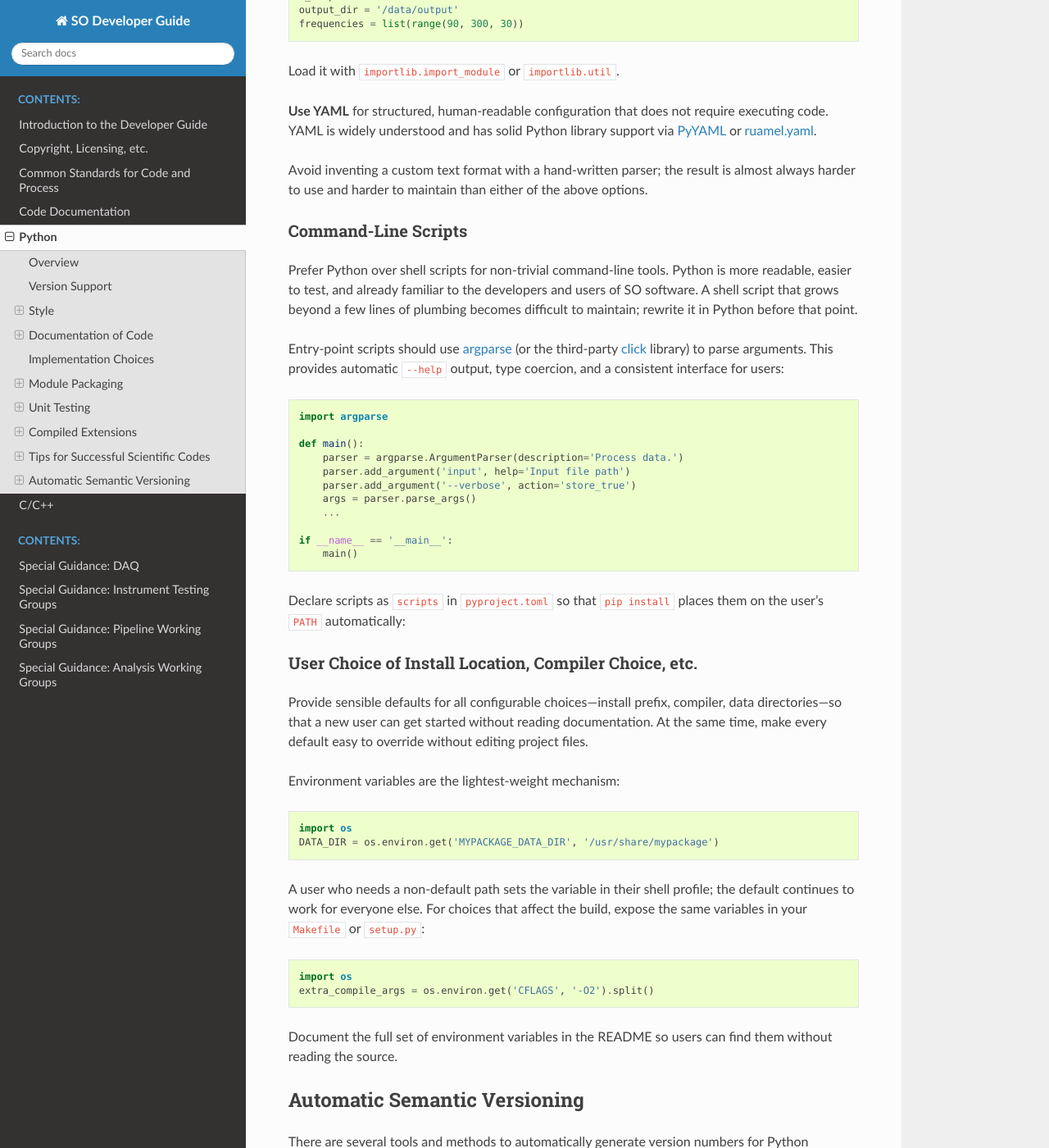
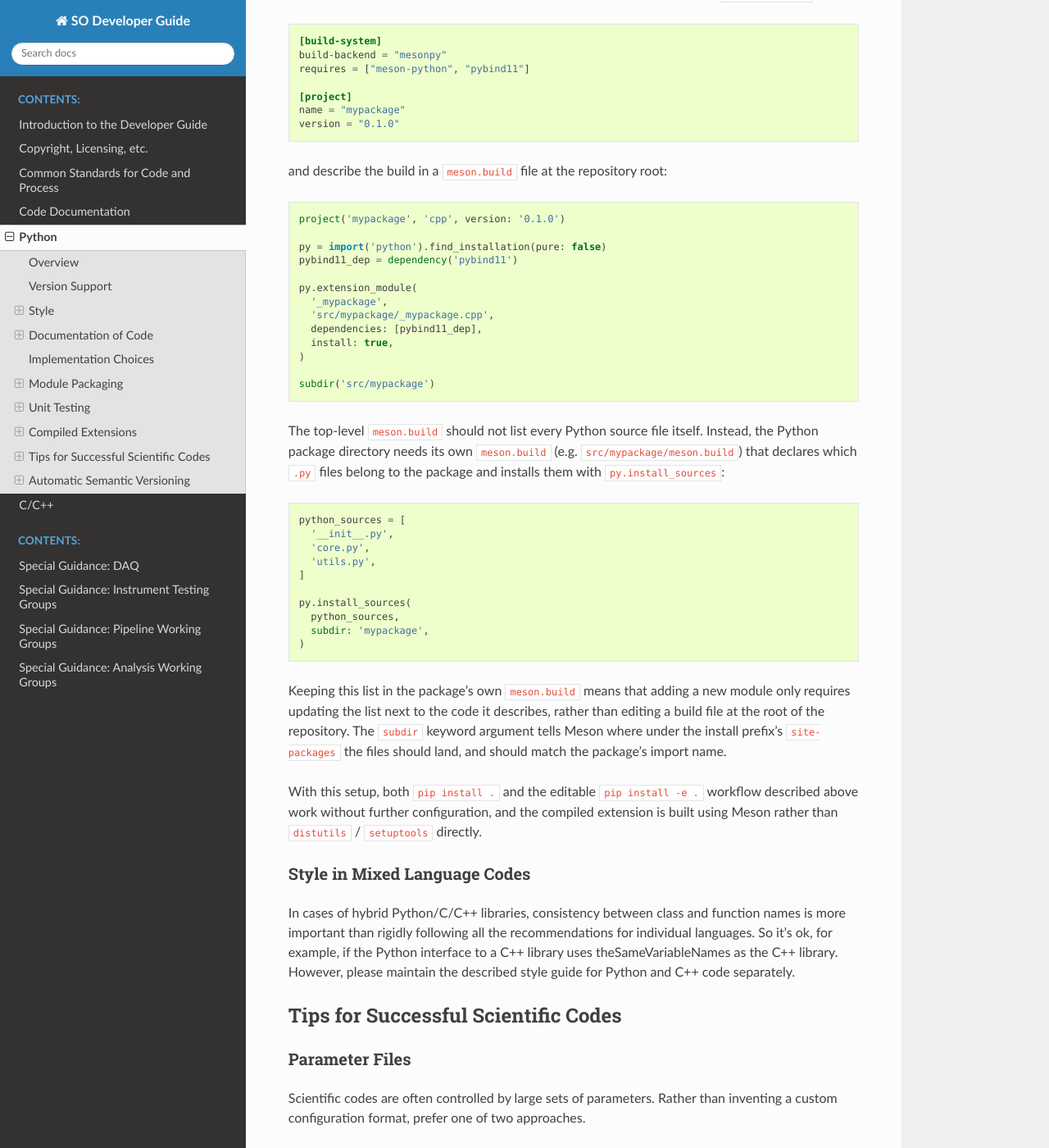
Before and after one commit to simonsobs/so_dev_guide, a Sphinx documentation site: the page built from source/python.rst, in a window 1280 px wide and 1400 px high, scrolled down 7426 px. Shown: the whole window at 82% size. Built offline with Sphinx 7.4.7 and the Read the Docs theme 3.1.0, drawn with Linux system fonts in a browser that asks for light colours; some of the changed text lies outside the part shown.

Commit message:
Python docs include all sections

```diff
--- a/source/python.rst
+++ b/source/python.rst
@@ -255,6 +255,8 @@ that users can find them without reading the source.
 Unit Testing
 ============
 
+.. todo:: Move this explanation to common.rst after all PRs are merged.
+
 A *unit test* is an automated check that a small, isolated piece of
 code—typically a single function or method—behaves correctly.  Unit
 tests are distinct from integration tests (which test interactions
@@ -300,10 +302,9 @@ Run a single test file or function with::
   python -m pytest tests/test_mymodule.py
   python -m pytest tests/test_mymodule.py::test_my_function
 
-.. _pytest: https://docs.pytest.org/
 
-travis
-------
+Github Actions for Continuous Integration
+-----------------------------------------
 
 All SO packages should run their test suite automatically on every
 pull request using a continuous integration (CI) service.  The SO
@@ -327,7 +328,9 @@ tests across several Python versions looks like::
         - run: python -m pytest tests/
 
 Place this file at ``.github/workflows/tests.yml`` in your repository.
-The CI check must pass before a pull request can be merged.
+The CI check must pass before a pull request can be merged. Similarly, you can
+set the CI to run linter check to verify that the code is formatted according
+to the style guide.
 
 
 Compiled Extensions
@@ -361,8 +364,86 @@ For all of these, prefer passing ``numpy`` arrays rather than raw
 pointers where possible.  Arrays carry shape and dtype metadata that
 reduces the risk of type mismatches at the Python/C boundary.
 
-.. _pybind11: https://pybind11.readthedocs.io/
-.. _Cython: https://cython.readthedocs.io/
+
+Meson
+-----
+
+For projects that combine Python with C or C++ and need a real build
+system—rather than a single small extension module—we recommend
+`Meson`_ as the build tool. Meson is fast, has first-class support for
+C++ and mixed-language projects, and integrates with Python packaging
+through the `meson-python`_ build backend, which lets ``pip install``
+and ``pip install -e .`` drive a Meson build transparently.
+
+Meson is preferred over raw ``setup.py`` ``Extension`` builds or
+hand-written ``CMakeLists.txt`` plus glue code because it has native,
+well-tested support for both languages, clear cross-compilation and
+dependency-discovery support (via ``pkg-config`` and Meson's own
+wrap system), and a declarative ``meson.build`` syntax that is easier
+to review and maintain than ``setup.py`` build logic.
+
+To use Meson for a Python/C++ package, declare it as the build backend
+in ``pyproject.toml``:
+
+.. code-block:: toml
+
+  [build-system]
+  build-backend = "mesonpy"
+  requires = ["meson-python", "pybind11"]
+
+  [project]
+  name = "mypackage"
+  version = "0.1.0"
+
+and describe the build in a ``meson.build`` file at the repository
+root:
+
+.. code-block:: meson
+
+  project('mypackage', 'cpp', version: '0.1.0')
+
+  py = import('python').find_installation(pure: false)
+  pybind11_dep = dependency('pybind11')
+
+  py.extension_module(
+    '_mypackage',
+    'src/mypackage/_mypackage.cpp',
+    dependencies: [pybind11_dep],
+    install: true,
+  )
+
+  subdir('src/mypackage')
+
+The top-level ``meson.build`` should not list every Python source file
+itself. Instead, the Python package directory needs its own
+``meson.build`` (e.g. ``src/mypackage/meson.build``) that declares
+which ``.py`` files belong to the package and installs them with
+``py.install_sources``:
+
+.. code-block:: meson
+
+  python_sources = [
+    '__init__.py',
+    'core.py',
+    'utils.py',
+  ]
+
+  py.install_sources(
+    python_sources,
+    subdir: 'mypackage',
+  )
+
+Keeping this list in the package's own ``meson.build`` means that adding a new
+module only requires updating the list next to the code it describes, rather
+than editing a build file at the root of the repository. The ``subdir`` keyword
+argument tells Meson where under the install prefix's ``site-packages`` the
+files should land, and should match the package's import name.
+
+With this setup, both ``pip install .`` and the editable
+``pip install -e .`` workflow described above work without further
+configuration, and the compiled extension is built using Meson rather
+than ``distutils`` / ``setuptools`` directly.
+
 
 Style in Mixed Language Codes
 -----------------------------
@@ -371,7 +452,8 @@ In cases of hybrid Python/C/C++ libraries, consistency between class
 and function names is more important than rigidly following all the
 recommendations for individual languages.  So it's ok, for example, if
 the Python interface to a C++ library uses theSameVariableNames as
-the C++ library.
+the C++ library. However, please maintain the described style guide for Python
+and C++ code separately.
 
 
 Tips for Successful Scientific Codes
@@ -456,15 +537,24 @@ Environment variables are the lightest-weight mechanism::
   DATA_DIR = os.environ.get('MYPACKAGE_DATA_DIR', '/usr/share/mypackage')
 
 A user who needs a non-default path sets the variable in their shell
-profile; the default continues to work for everyone else.  For choices
-that affect the build, expose the same variables in your ``Makefile``
-or ``setup.py``::
+profile; the default continues to work for everyone else.
 
-  import os
-  extra_compile_args = os.environ.get('CFLAGS', '-O2').split()
+For choices that affect the build, rely on Meson rather than plumbing
+your own environment variables through. Meson natively honors the
+standard ``CC``, ``CXX``, ``CFLAGS``, and ``CXXFLAGS`` environment
+variables for compiler choice::
 
-Document the full set of environment variables in the README so users
-can find them without reading the source.
+  CC=clang CXX=clang++ pip install .
+
+The install prefix is set the same way: pass Meson options through
+``meson-python``'s ``pip`` config-settings rather than a custom
+environment variable::
+
+  pip install . --config-settings=setup-args="-Dprefix=/opt/myenv"
+
+Document the full set of environment variables and any supported
+Meson options in the README so users can find them without reading
+the source.
 
 
 Automatic Semantic Versioning
@@ -567,3 +657,10 @@ To get versioneer operating on your python project, do the following:
 .. _versioneer: https://github.com/python-versioneer/python-versioneer/tree/master
 .. _setuptools_scm: https://github.com/pypa/setuptools-scm/blob/main/setuptools-scm/README.md
 .. _hatchling: https://pypi.org/project/hatchling/
+.. _pytest: https://docs.pytest.org/
+.. _pybind11: https://pybind11.readthedocs.io/
+.. _Cython: https://cython.readthedocs.io/
+.. _Meson: https://mesonbuild.com/
+.. _meson-python: https://mesonpy.readthedocs.io/
+.. _PyYAML: https://pyyaml.org/
+.. _ruamel.yaml: https://yaml.readthedocs.io/
```
Also changed, not shown: other parts of source/python.rst (+4 -5 lines).
